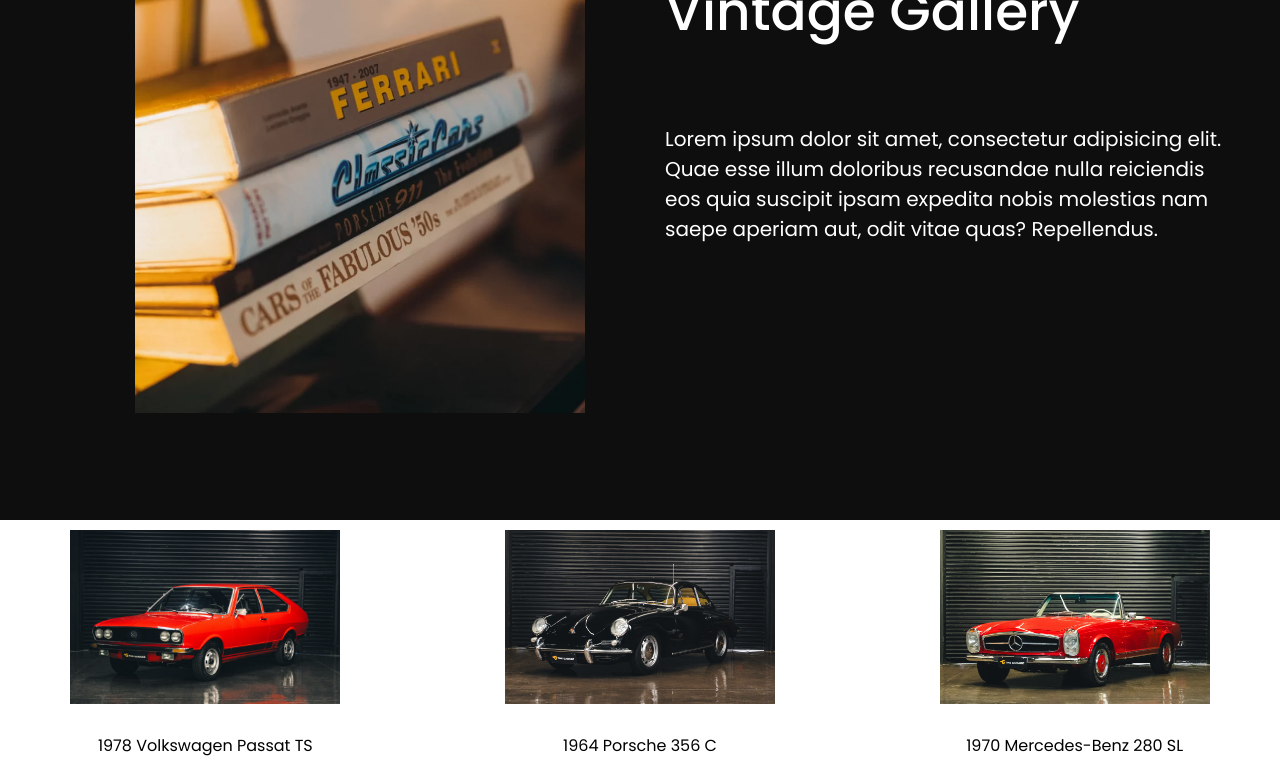
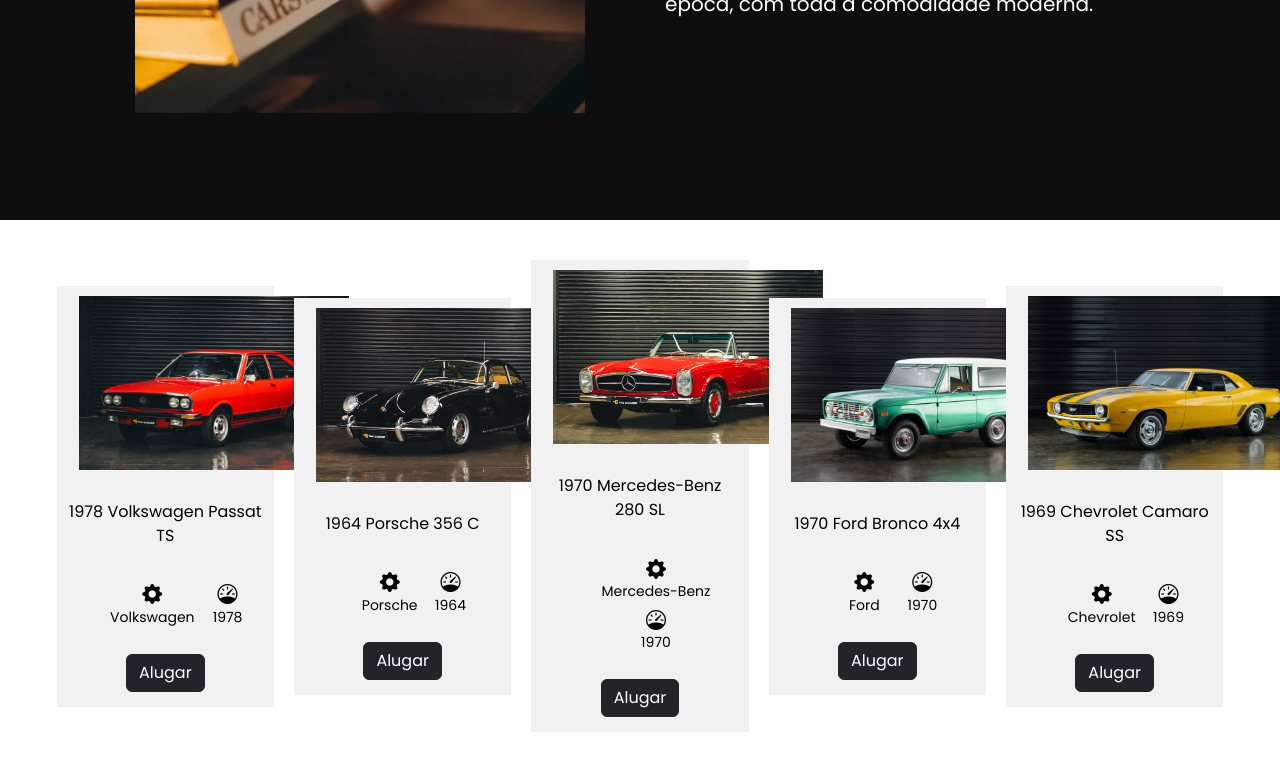
Before and after one commit to Gaspatt/VintageGallery, a Vue app: page / in a window 1280 px wide. Shown: the part 1980-2760 px from the top of the page. Built offline with nearby package versions, Linux system fonts and the light colour scheme.

Commit message:
feat:Alteração e incrementos #0

```diff
--- a/src/assets/main.css
+++ b/src/assets/main.css
@@ -9,13 +9,15 @@
 
 /*div carros */
 
-.carros {
-    display: flex;
-    justify-content: center;
-    align-items: center;
-    flex-wrap: wrap;
-    margin-top: 10vh;
-    text-align: center;
+
+
+  .uni-carros {
+    background-color: rgb(241, 241, 241);
+    transition: 0.3s;
+  }
+
+  .uni-carros:hover {
+    transform: translateY(-7px);
   }
 
   /*carros */
--- a/src/components/HeaderHome.vue
+++ b/src/components/HeaderHome.vue
@@ -72,9 +72,9 @@
         <li class="nav-item">
           <router-link to="/" class="nav-link">HOME</router-link>
         </li>
-        <li class="nav-item">
+        <!-- <li class="nav-item">
           <router-link to="/cars" class="nav-link">CARROS</router-link>
-        </li>
+        </li> -->
         <li class="nav-item">
           <router-link to="/contact" class="nav-link">CONTATO</router-link>
         </li>
--- a/src/components/HeaderPage.vue
+++ b/src/components/HeaderPage.vue
@@ -54,9 +54,9 @@
           <li class="nav-item-mobile">
             <router-link to="/" class="nav-link-mobile">HOME</router-link>
           </li>
-          <li class="nav-item-mobile">
+          <!-- <li class="nav-item-mobile">
             <router-link to="/cars" class="nav-link-mobile">CARROS</router-link>
-          </li>
+          </li> -->
           <li class="nav-item-mobile">
             <router-link to="/contact" class="nav-link-mobile">CONTATO</router-link>
           </li>
--- a/src/views/CadastrarView.vue
+++ b/src/views/CadastrarView.vue
@@ -60,7 +60,7 @@
         </div>
         <p class="p-link">Já possui cadastro? <RouterLink to="/login">Clique Aqui</RouterLink></p>
 
-        <button class="btn-enter">ENTRAR</button>
+        <button class="btn-enter">CADASTRAR</button>
       </div>
     </div>
     <div class="img-container">
@@ -74,6 +74,7 @@
   display: flex;
   width: 100vw;
   height: 100vh;
+  padding: 0;
 }
 
 .img-container {
@@ -137,6 +138,7 @@
 
 .input-group {
   display: flex;
+  flex-wrap: nowrap;
   align-items: center;
   width: 100%;
   background-color: rgb(41, 41, 41);
@@ -189,4 +191,10 @@
   font-size: 14px;
   margin-right: 200px;
 }
+
+@media (min-width: 1400px) {
+    .container-xxl, .container-xl, .container-lg, .container-md, .container-sm, .container {
+        max-width: 100%;
+    }
+}
 </style>
--- a/src/views/CarDetailView.vue
+++ b/src/views/CarDetailView.vue
@@ -1,8 +1,22 @@
+<script setup>
+import { useRoute } from 'vue-router'
+import { useCarStore } from '../stores/carStore'
+import { computed } from 'vue'
+import HeaderPage from '@/components/HeaderPage.vue'
+
+const route = useRoute()
+const carStore = useCarStore()
+
+const car = computed(() => carStore.selectedCar)
+</script>
+
 <template>
+  <HeaderPage></HeaderPage>
   <div class="detalhe-carro">
     <div class="img-carro">
       <img :src="car.image" :alt="car.name" />
     </div>
+    <div class="main-carro">
       <div class="dados-carro">
         <h1>{{ car.name }}</h1>
         <p>{{ car.description }}</p>
@@ -44,24 +58,35 @@
         <button class="btn btn-dark">Entrar em contato</button>
       </div>
     </div>
+    <p>drgdfkpjghdfoighdroiughdroighdroigdhroigdhriogdhriogdhijrop</p>
+
+    <br>
+  </div>
 </template>
 
-<script setup>
-import { useRoute } from 'vue-router'
-import { useCarStore } from '../stores/carStore'
-import { computed } from 'vue'
+<style scoped>
+.main-carro {
+  display: flex;
+  flex-wrap: nowrap;
+  width: 90%;
+}
 
-const route = useRoute()
-const carStore = useCarStore()
-
-const car = computed(() => carStore.selectedCar)
-</script>
-
-<style scoped>
 .detalhe-carro {
   display: flex;
   flex-wrap: wrap;
+
 }
+
+.dados-carro {
+  width: 100%;
+  padding: 80px;
+}
+
+.dados-carro h4 {
+  font-size: 1.5rem;
+}
+
+
 
 .img-carro {
   width: 100%;
@@ -74,7 +99,7 @@
 
 .imagensCarro img {
   width: 100%;
-  max-width: 300px;
+  max-width: 100vh;
   height: auto;
   margin: 10px;
 }
@@ -98,13 +123,16 @@
 .espec-carro {
   display: block;
   unicode-bidi: isolate;
-  padding-left: 100px;
+  padding: 15vh;
+  padding-top: 5vh;
+  padding-left: 5vh;
   border: 1px solid #dee2e6;
   border-top: 3px solid #0c0c0c;
   position: sticky;
   top: 10%;
-  margin-top: 20vh;
-  margin-left: 30vh;
+  margin-top: 10vh;
+  height: 40%;
+
 }
 
 .espec-carro button {
--- a/src/views/HomeView.vue
+++ b/src/views/HomeView.vue
@@ -18,9 +18,9 @@
     transmission: 'Manual',
     km: '25.372',
     location: 'São Paulo',
-    price: 'R$ 110.000,00',
+    price: 'R$ 5.000,00',
     image: '/src/assets/imagens/carroprin1.png',
-    description: 'Descrição do carro 1',
+    description: 'O 1978 Volkswagen Passat TS é um dos ícones mais marcantes da história automotiva brasileira, combinando um design arrojado com o desempenho que conquistou gerações de entusiastas. Este exemplar na clássica cor vermelha com interior preto destaca-se como uma verdadeira peça de colecionador, representando a era de ouro dos esportivos nacionais.',
     specifications: 'Especificações detalhadas do carro 1...',
     interior: 'Detalhes sobre o interior e painel do carro 1...',
     photos: [
@@ -113,6 +113,113 @@
       '/src/assets/imagens/carro5_interior2.png',
     ],
   },
+  {
+    id: 6,
+    name: '1978 Volkswagen Passat TS',
+    brand: 'Volkswagen',
+    model: 'Passat TS',
+    color: 'Azul',
+    year: 1978,
+    motor: '1.6',
+    transmission: 'Manual',
+    km: '25.372',
+    location: 'São Paulo',
+    price: 'R$ 5.000,00',
+    image: '/src/assets/imagens/carroprin1.png',
+    description: 'O 1978 Volkswagen Passat TS é um dos ícones mais marcantes da história automotiva brasileira, combinando um design arrojado com o desempenho que conquistou gerações de entusiastas. Este exemplar na clássica cor vermelha com interior preto destaca-se como uma verdadeira peça de colecionador, representando a era de ouro dos esportivos nacionais.',
+    specifications: 'Especificações detalhadas do carro 1...',
+    interior: 'Detalhes sobre o interior e painel do carro 1...',
+    photos: [
+      '/src/assets/imagens/carro1_interior1.png',
+      '/src/assets/imagens/carro1_interior2.png',
+    ],
+  },
+  {
+    id: 7,
+    name: '1964 Porsche 356 C',
+    brand: 'Porsche',
+    model: '356 C',
+    color: 'Preto',
+    year: 1964,
+    motor: '1600',
+    transmission: 'Manual de 4 Velocidades',
+    km: '100.000',
+    location: 'São Paulo',
+    price: 'R$ 1.590.000,00',
+    image: '/src/assets/imagens/carroprin2.png',
+    description: 'Descrição do carro 2',
+    specifications: 'Especificações detalhadas do carro 2...',
+    interior: 'Detalhes sobre o interior e painel do carro 2...',
+    photos: [
+      '/src/assets/imagens/carro2_interior1.png',
+      '/src/assets/imagens/carro2_interior2.png',
+    ],
+  },
+
+  {
+    id: 8,
+    name: '1970 Mercedes-Benz 280 SL',
+    brand: 'Mercedes-Benz',
+    model: '280 SL',
+    color: 'Vermelho',
+    year: 1970,
+    motor: '2.8 L6',
+    transmission: 'Manual',
+    km: '10.235',
+    location: 'São Paulo',
+    price: 'R$ 1.100.000,00',
+    image: '/src/assets/imagens/carroprin3.jpg',
+    description: 'Descrição do carro 3',
+    specifications: 'Especificações detalhadas do carro 3...',
+    interior: 'Detalhes sobre o interior e painel do carro 3...',
+    photos: [
+      '/src/assets/imagens/carro3_interior1.png',
+      '/src/assets/imagens/carro3_interior2.png',
+    ],
+  },
+  {
+    id: 9,
+    name: '1970 Ford Bronco 4x4',
+    brand: 'Ford',
+    model: 'Bronco',
+    color: 'Verde',
+    year: 1970,
+    motor: 'V8',
+    transmission: 'Manual',
+    km: '35.000',
+    location: 'São Paulo',
+    price: 'R$ 1.050.000,00',
+    image: '/src/assets/imagens/carroprin4.jpg',
+    description: 'Descrição do carro 4',
+    specifications: 'Especificações detalhadas do carro 4...',
+    interior: 'Detalhes sobre o interior e painel do carro 4...',
+    photos: [
+      '/src/assets/imagens/carro4_interior1.png',
+      '/src/assets/imagens/carro4_interior2.png',
+    ],
+  },
+  {
+    id: 10,
+    name: '1969 Chevrolet Camaro SS',
+    brand: 'Chevrolet',
+    model: 'Camaro SS',
+    color: 'Amarelo',
+    year: 1969,
+    motor: 'V8 350',
+    transmission: 'Manual',
+    km: '22.000',
+    location: 'São Paulo',
+    price: 'R$ 105.000,00',
+    image: '/src/assets/imagens/carroprin5.jpg',
+    description: 'Descrição do carro 5',
+    specifications: 'Especificações detalhadas do carro 5...',
+    interior: 'Detalhes sobre o interior e painel do carro 5...',
+    photos: [
+      '/src/assets/imagens/carro5_interior1.png',
+      '/src/assets/imagens/carro5_interior2.png',
+    ],
+  },
+
 ];
 
 const rentCar = (car) => {
@@ -149,14 +256,12 @@
       </div>
       <div class="textosobre">
         <h1>Vintage Gallery</h1>
-        <p>Lorem ipsum dolor sit amet, consectetur adipisicing elit. Quae esse illum doloribus recusandae nulla
-          reiciendis eos quia suscipit ipsam expedita nobis molestias nam saepe aperiam aut, odit vitae quas?
-          Repellendus.</p>
+        <p>Bem-vindo à Vintage DGallery, onde o encanto do passado encontra o prazer de dirigir. Somos uma empresa especializada na locação de carros vintage, oferecendo uma seleção exclusiva de veículos clássicos para tornar momentos especiais ainda mais inesquecíveis. Nosso objetivo é proporcionar uma experiência autêntica e sofisticada, permitindo que nossos clientes vivam o charme e a elegância de outra época, com toda a comodidade moderna.</p>
       </div>
     </section>
 
     <div class="row carros">
-      <div class="col-sm-4" v-for="car in cars" :key="car.id">
+      <div class="col-sm-2 uni-carros" v-for="car in cars" :key="car.id">
         <img :src="car.image" :alt="car.name">
         <div class="textocarro">
           <span>{{ car.name }}</span>
@@ -165,7 +270,7 @@
             <li><i class="bi bi-speedometer"></i>{{ car.year }}</li>
           </ul>
           <div class="botaocarro">
-            <button class="btn btn-dark" @click="rentCar(car)">Alugar</button>
+            <button class="btn btn-dark botao-carro" @click="rentCar(car)">Alugar</button>
           </div>
         </div>
       </div>
@@ -175,6 +280,23 @@
 </template>
 
 <style scoped>
+
+.carros {
+    display: flex;
+    justify-content: center;
+    align-items: center;
+    flex-wrap: wrap;
+    margin-top: 5vh;
+    text-align: center;
+    gap: 20px;
+    row-gap: 50px;
+    margin-bottom: 15vh;
+  }
+
+  .botao-carro {
+    margin-bottom: 15px;
+  }
+
 /*div sobre nós */
 
 .sobre {
@@ -201,6 +323,7 @@
   color: #fff;
   width: 50%;
   padding-left: 10vh;
+
 }
 
 .textosobre h1 {
@@ -333,6 +456,6 @@
 }
 
 .carrossel {
-  height: 900px;
+  height: 600px;
 }
 </style>
--- a/src/views/LoginView.vue
+++ b/src/views/LoginView.vue
@@ -58,7 +58,7 @@
   display: flex;
   width: 100vw;
   height: 100vh;
-  margin: 0;
+  padding: 0;
 }
 
 .img-container {
@@ -122,6 +122,7 @@
 
 .input-group {
   display: flex;
+  flex-wrap: nowrap;
   align-items: center;
   width: 100%;
   background-color: rgb(41, 41, 41);
```
Also changed, not shown: src/views/ContactView.vue (+16 -11 lines). Lines whose indentation alone changed are shown as unchanged.
